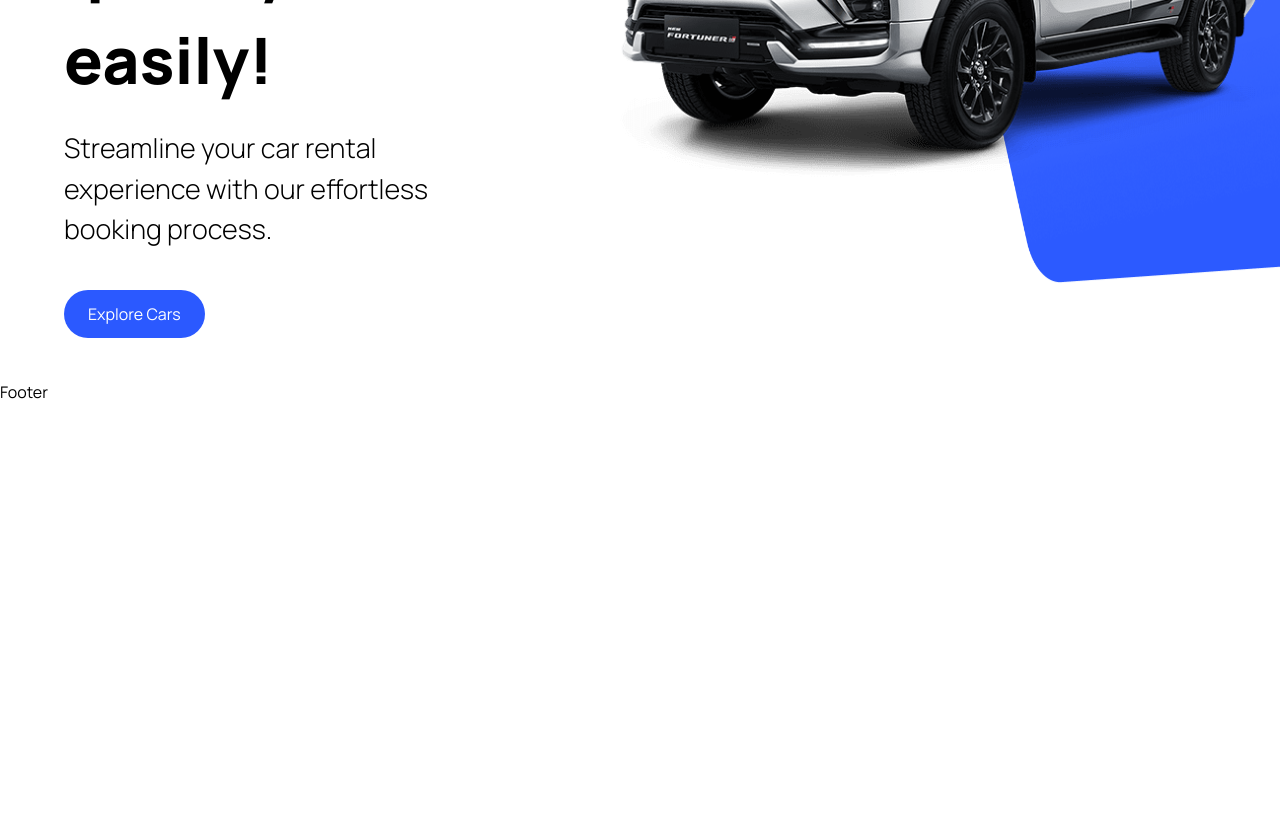
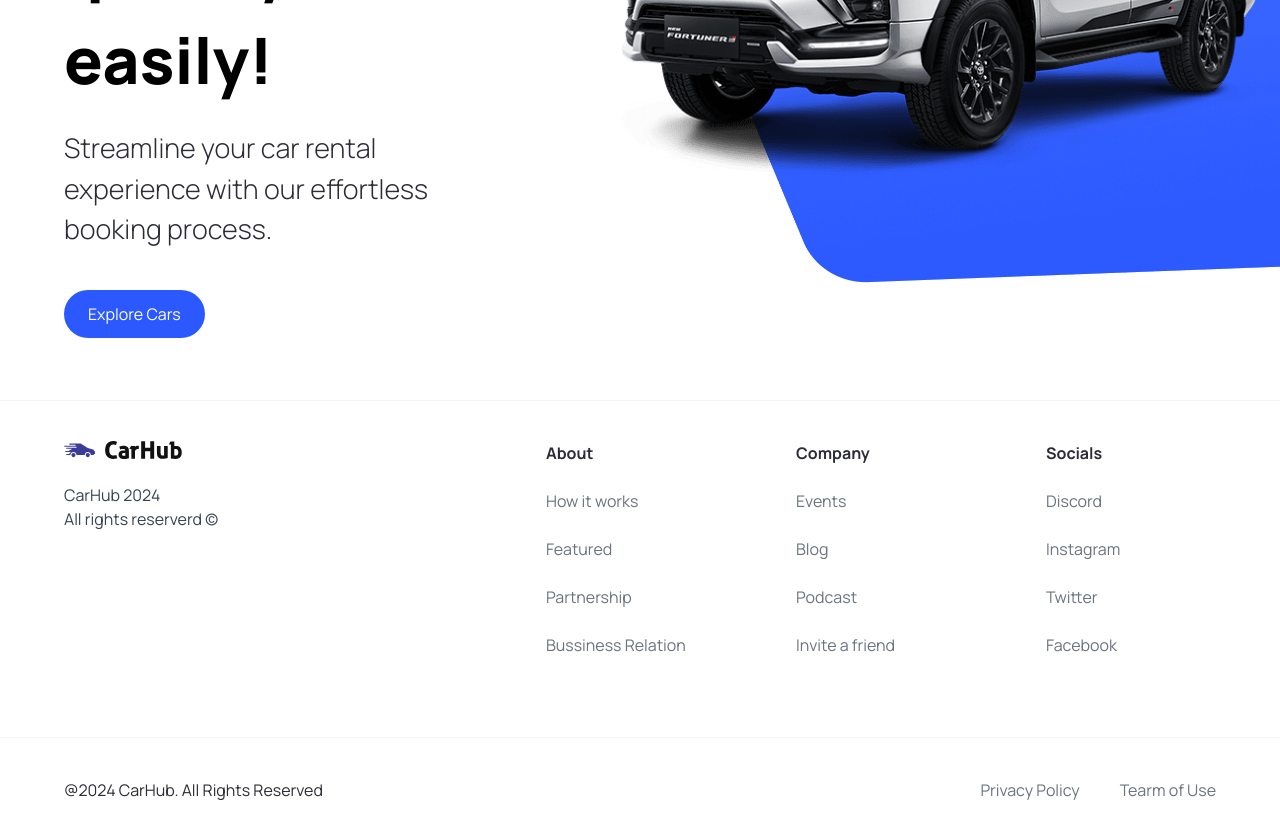
Before and after one commit to RabbitDeWitt/carhub, a Next.js app: page / in a window 1280 px wide. Shown: the part 420-1258 px from the top of the page. Before the commit the page ends 824 px from the top, so only its background shows below. Built offline with nearby package versions, Linux system fonts and the light colour scheme.

Commit message:
footer added

```diff
--- a/src/components/footer/Footer.tsx
+++ b/src/components/footer/Footer.tsx
@@ -1,6 +1,64 @@
+import Link from "next/link"
+import Image from "next/image"
+import { footerLinks } from "@/constants"
+import { link } from "fs"
+
 const Footer = () => {
   return (
-    <div>Footer</div>
+    <footer className="flex flex-col text-black-100 mt-5 border-t border-gray-100">
+      <div className="flex max-md:flex-col flex-wrap justify-between gap-5 sm:px-16 px-6 py-10">
+        <div className="flex flex-col justify-start items-start gap-6">
+          <Image
+            src="/logo.svg"
+            alt="Logo"
+            width={118}
+            height={18}
+            className="object-contain"
+          />
+          <p className="text-base text-gray-700">
+            CarHub 2024 <br />
+            All rights reserverd &copy;
+          </p>
+        </div>
+
+        <div className="flex-1 w-full flex md:justify-end flex-wrap max-md:mt-10 gap-20">
+          {footerLinks.map(category => (
+            <div
+              key={category.title}
+              className="flex flex-col gap-6 text-base min-w-[170px]">
+              <h3 className="font-bold">{category.title}</h3>
+              {category.links.map(option => (
+                <Link
+                  key={option.title}
+                  href={option.url}
+                  className="text-gray-500"
+                >
+                  {option.title}
+                </Link>
+              ))}
+            </div>
+          ))}
+        </div>
+      </div>
+      <div className="flex justify-between items-center flex-wrap mt-10 border-t border-gray-100 sm:px-16 px-6 py-10">
+        <p>@2024 CarHub. All Rights Reserved</p>
+        <div className="flex-1 flex sm:justify-end justify-center max-sm:mt-4 gap-10">
+          <Link
+            href="/"
+            className="text-gray-500"
+          >
+            Privacy Policy
+          </Link>
+          <Link
+            href="/"
+            className="text-gray-500"
+          >
+            Tearm of Use
+          </Link>
+        </div>
+      </div>
+
+    </footer>
   )
 }
 
--- a/src/components/hero/Hero.tsx
+++ b/src/components/hero/Hero.tsx
@@ -28,9 +28,9 @@ const Hero = () => {
             fill
             className="object-contain"
           />
-          <div className="absolute xl:-top-24 xl:-right-1/2 -right-1/4 bg-hero-bg bg-repeat-round -z-10 w-full xl:h-screen h-[590px] overflow-hidden" />
+        </div>
+        <div className="absolute xl:-top-24 xl:-right-1/2 -right-1/4 bg-hero-bg bg-repeat-round -z-10 w-full xl:h-screen h-[590px] overflow-hidden" />
 
-        </div>
       </div>
     </div>
   )
--- /dev/null
+++ b/src/constants/index.ts
@@ -0,0 +1,29 @@
+export const footerLinks = [
+  {
+    title: "About",
+    links: [
+      { title: "How it works", url: "/" },
+      { title: "Featured", url: "/" },
+      { title: "Partnership", url: "/" },
+      { title: "Bussiness Relation", url: "/" },
+    ],
+  },
+  {
+    title: "Company",
+    links: [
+      { title: "Events", url: "/" },
+      { title: "Blog", url: "/" },
+      { title: "Podcast", url: "/" },
+      { title: "Invite a friend", url: "/" },
+    ],
+  },
+  {
+    title: "Socials",
+    links: [
+      { title: "Discord", url: "/" },
+      { title: "Instagram", url: "/" },
+      { title: "Twitter", url: "/" },
+      { title: "Facebook", url: "/" },
+    ],
+  },
+];
--- a/tailwind.config.ts
+++ b/tailwind.config.ts
@@ -15,7 +15,8 @@ const config: Config = {
         "primary-blue": {
           DEFAULT: "#2B59FF",
           100: "#F5F8FF",
-        }
+        },
+        "black-100": "#2B2C35",
       },
     }
   },
```
